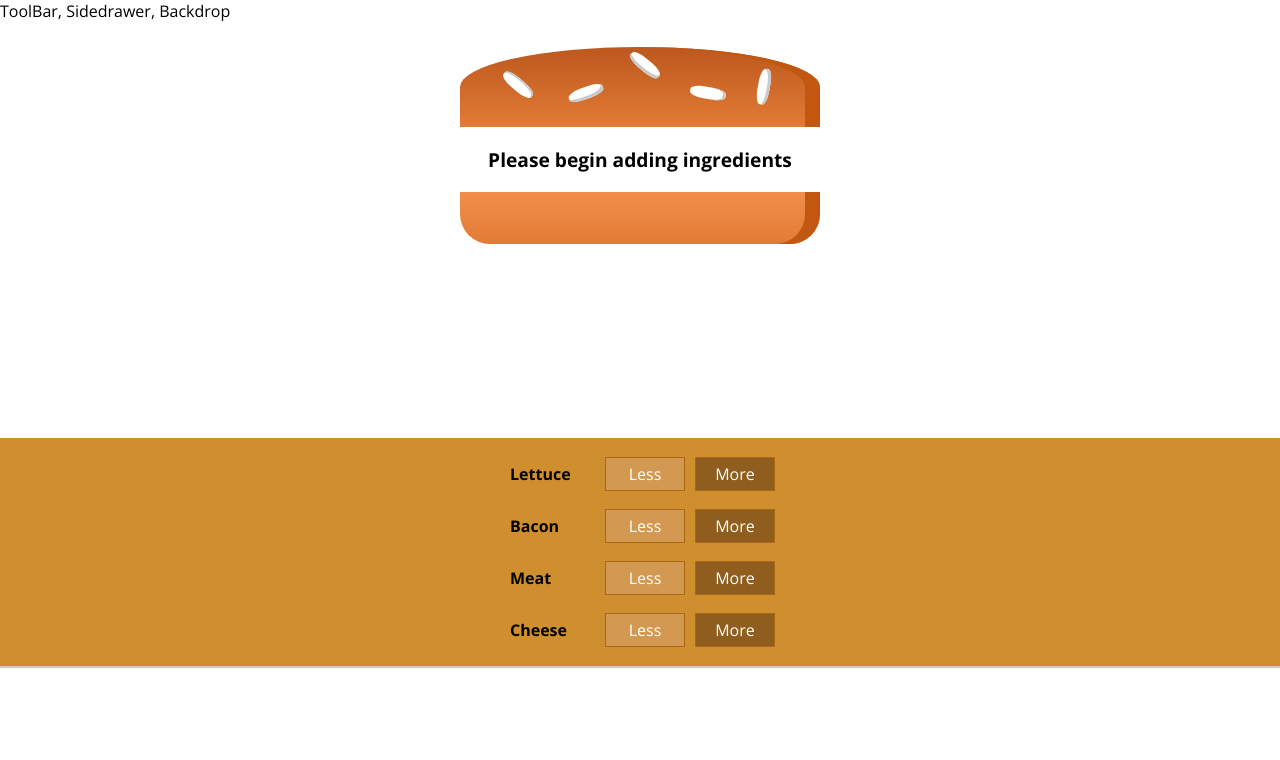
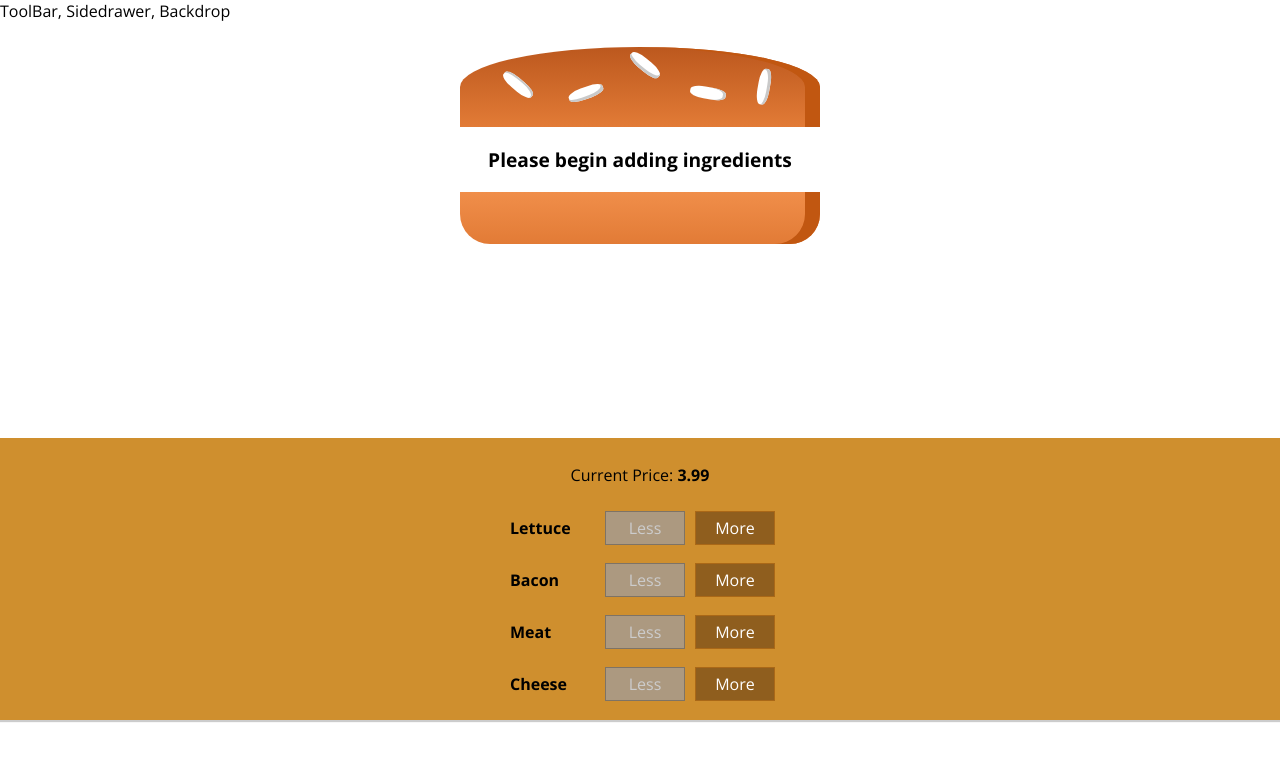
Before and after one commit to ArmardB/react-burgers, a React app: page / in a window 1280 px wide. Shown: the top 760 px of the page. Built offline with nearby package versions, Linux system fonts and the light colour scheme.

Commit message:
Add functionality to remove ingredients and display total price

```diff
--- a/src/components/Burger/BuildControls/BuildControl/BuildControl.js
+++ b/src/components/Burger/BuildControls/BuildControl/BuildControl.js
@@ -6,7 +6,7 @@
   return (
     <div className={classes.BuildControl}>
       <div className={classes.Label}>{props.label}</div>
-      <button className={classes.Less}>Less</button>
+      <button className={classes.Less} onClick={props.removed} disabled={props.disabled}>Less</button>
       <button className={classes.More} onClick={props.added}>More</button>
     </div>
   );
--- a/src/components/Burger/BuildControls/BuildControls.js
+++ b/src/components/Burger/BuildControls/BuildControls.js
@@ -12,8 +12,11 @@
 
 const BuildControls = (props) => {
   return <div className={classes.BuildControls}>
+      <p>
+        Current Price: <strong>{props.price.toFixed(2)}</strong>
+      </p>
       {controls.map(control => {
-        return <BuildControl key={control.label} label={control.label} added={() => props.ingredientAdded(control.type)} />;
+        return <BuildControl key={control.label} label={control.label} added={() => props.ingredientAdded(control.type)} removed={() => props.ingredientRemoved(control.type)} disabled={props.disabled[control.type]} />;
       })}
     </div>;
 }
--- a/src/components/containers/BurgerBuilder/BurgerBuilder.js
+++ b/src/components/containers/BurgerBuilder/BurgerBuilder.js
@@ -42,18 +42,35 @@
   }
 
   removeIngredientHandler = (type) => {
+    const oldIngredientCount = this.state.ingredients[type];
+    if (oldIngredientCount <= 0) {
+      return;
+    }
+    const updatedCount = oldIngredientCount - 1;
+    const updatedIngredients = { ...this.state.ingredients };
 
+    updatedIngredients[type] = updatedCount;
+    const priceDeduction = INGREDIENT_PRICES[type];
+    const oldPrice = this.state.totalPrice;
+    const newPrice = oldPrice - priceDeduction;
+
+    this.setState({
+      totalPrice: newPrice,
+      ingredients: updatedIngredients
+    });
   }
 
   render() {
-    return (
-      <Aux>
-        <Burger ingredients={this.state.ingredients}/>
-        <BuildControls
-          ingredientAdded={this.addIngredientHandler}
-        />
-      </Aux>
-    );
+    const disabledInfo = {
+      ...this.state.ingredients
+    };
+    for (let key in disabledInfo) {
+      disabledInfo[key] = disabledInfo[key] <= 0;
+    }
+    return <Aux>
+        <Burger ingredients={this.state.ingredients} />
+        <BuildControls ingredientAdded={this.addIngredientHandler} ingredientRemoved={this.removeIngredientHandler} disabled={disabledInfo} price={this.state.totalPrice} />
+      </Aux>;
   }
 }
 
```
